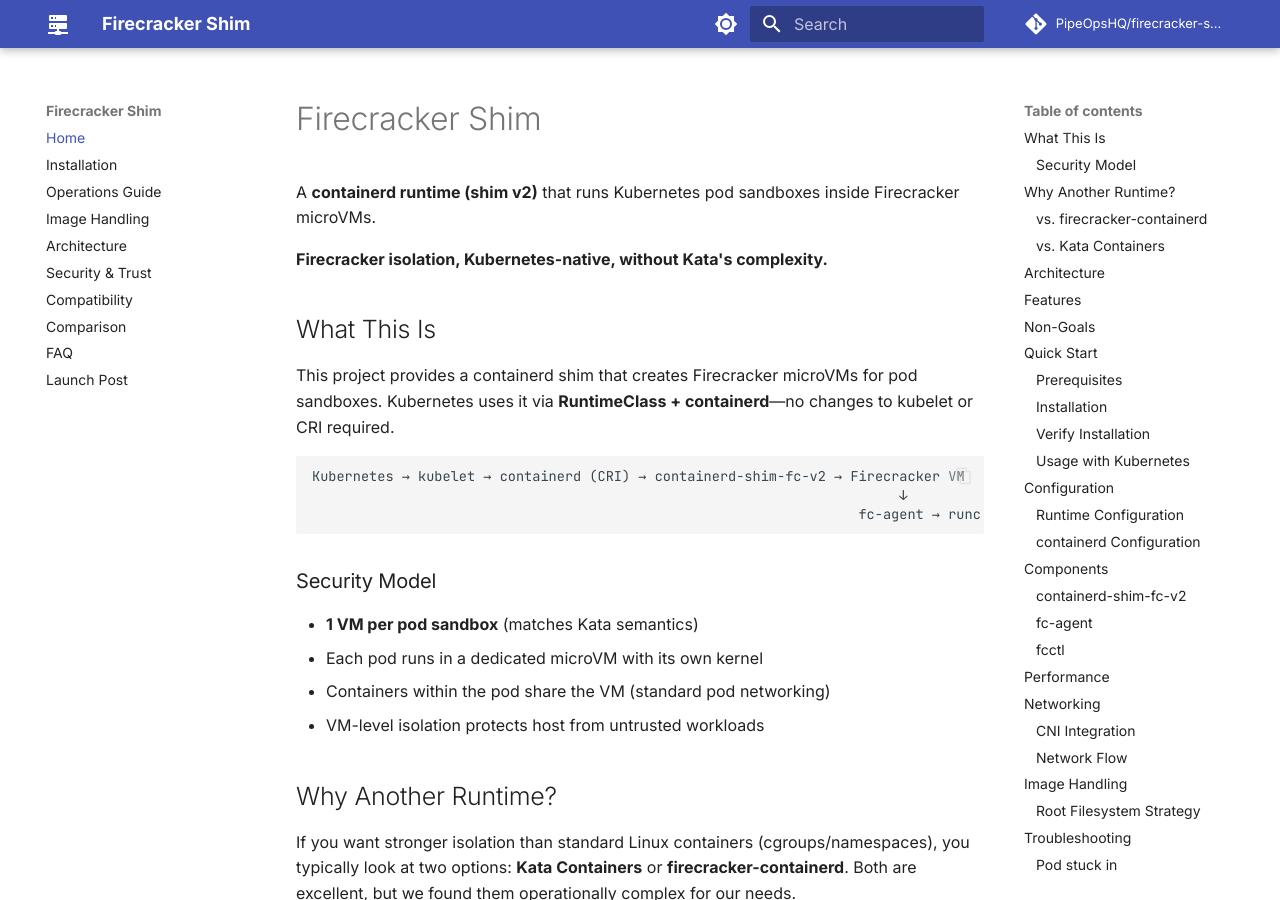
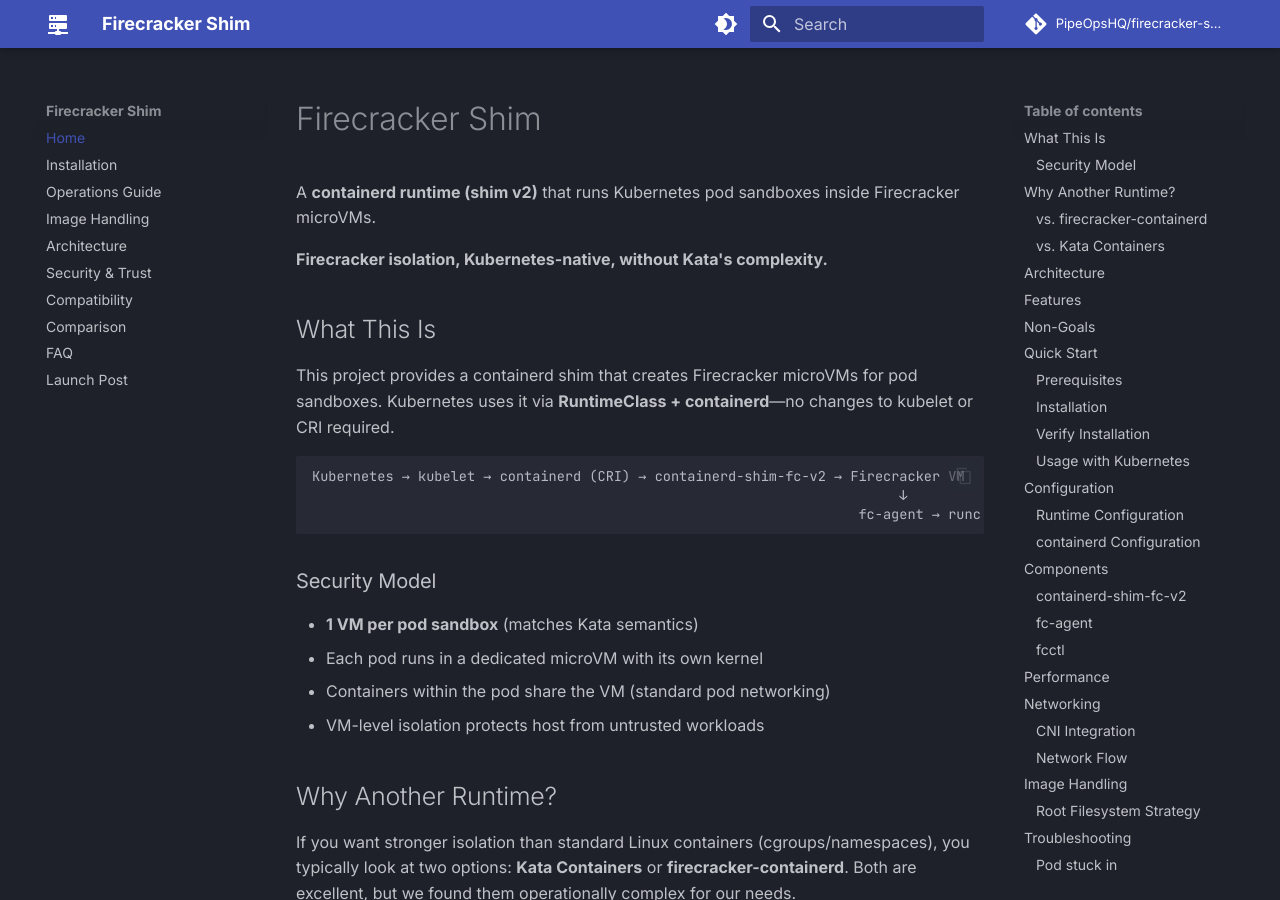
Before and after one commit to PipeOpsHQ/firecracker-shim, an MkDocs documentation site: the page built from docs/index.md, in a window 1280 px wide and 900 px high. Built offline with MkDocs 1.6.1 and Material for MkDocs 9.7.7, drawn with Linux system fonts in a browser that asks for light colours; comment, search, counter and statistics services are not loaded.

```diff
--- a/mkdocs.yml
+++ b/mkdocs.yml
@@ -14,6 +14,13 @@ theme:
     text: Inter
     code: JetBrains Mono
   palette:
+    # Dark mode
+    - scheme: slate
+      primary: violet
+      accent: indigo
+      toggle:
+        icon: material/brightness-4
+        name: Switch to light mode
     # Light mode
     - scheme: default
       primary: violet
@@ -21,13 +28,6 @@ theme:
       toggle:
         icon: material/brightness-7
         name: Switch to dark mode
-    # Dark mode
-    - scheme: slate
-      primary: violet
-      accent: indigo
-      toggle:
-        icon: material/brightness-4
-        name: Switch to light mode
   features:
     - navigation.instant
     - navigation.tracking
```
